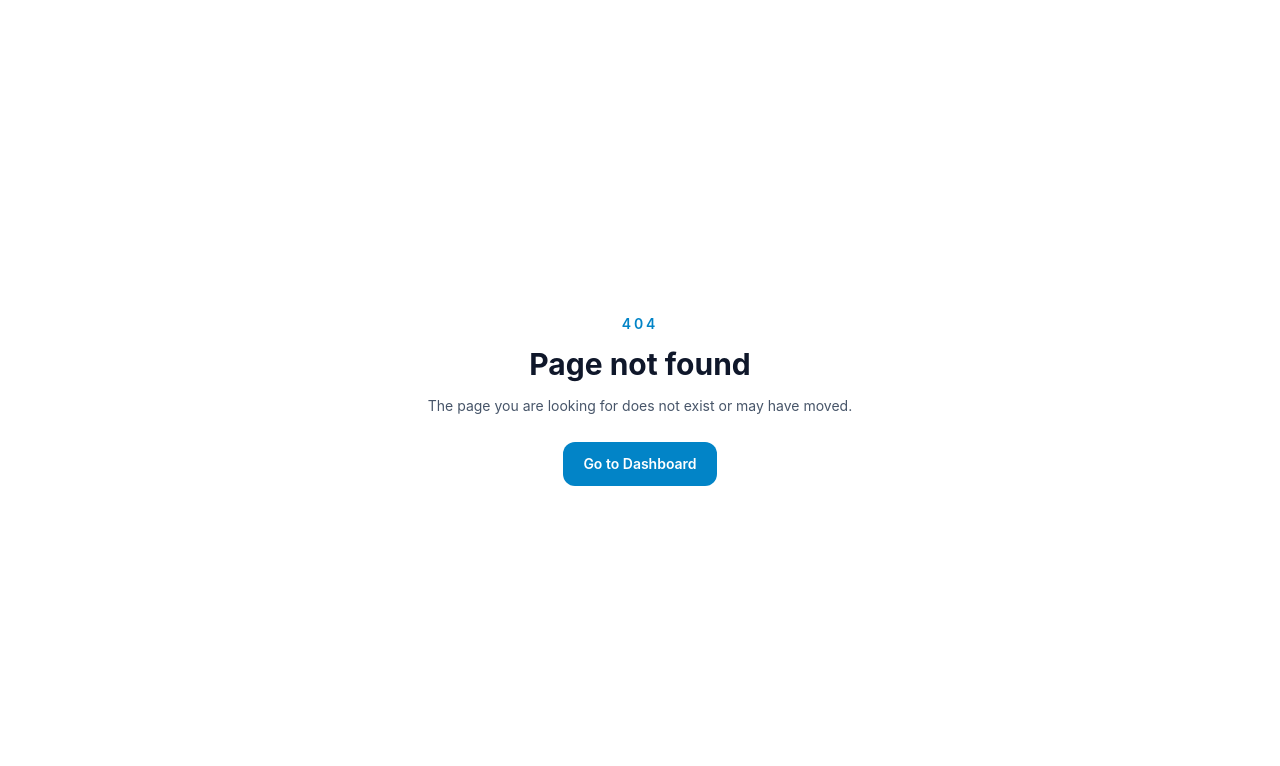
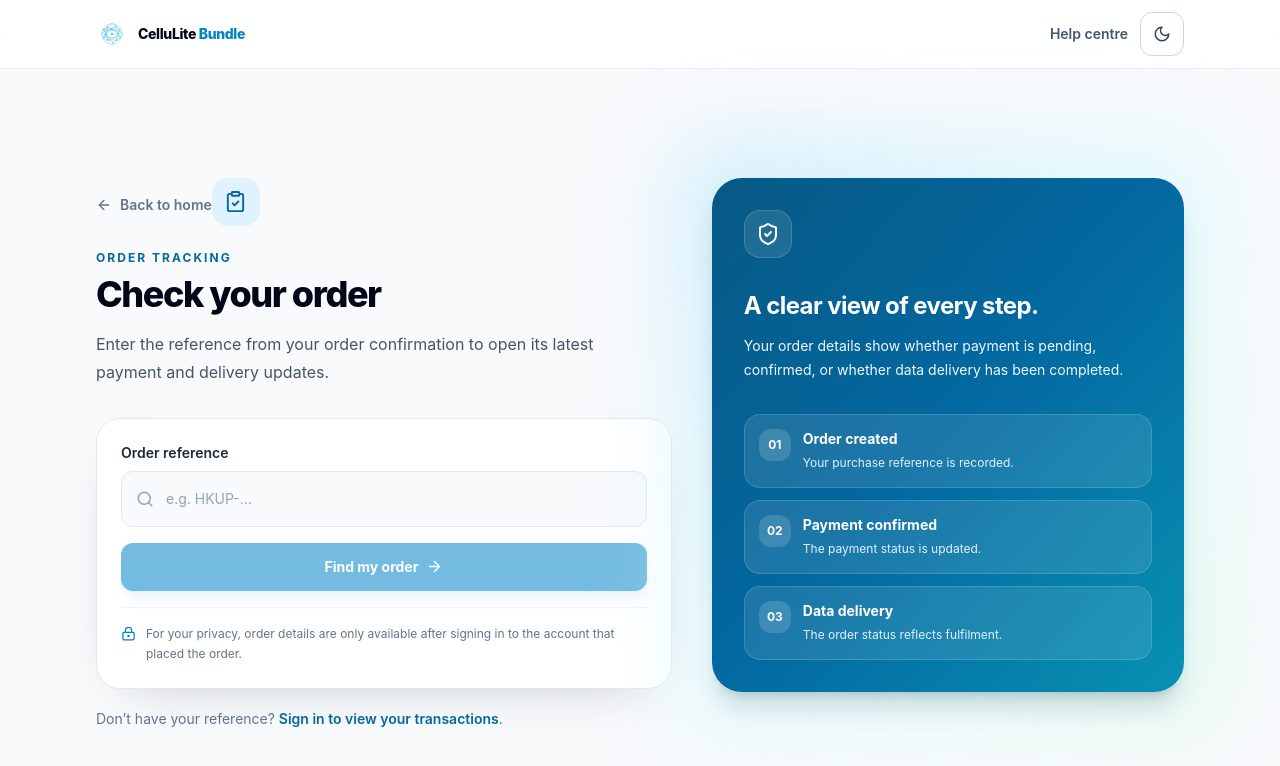
Before and after one commit to Serkel-Whally/Hkup, a Next.js app in the folder packages/frontend/: page /check-order in a window 1280 px wide. Before the commit this address had no page. Shown: the top 766 px of the page. Built offline with nearby package versions, Linux system fonts and the light colour scheme; no server answers.

Commit message:
Add secure order lookup page

```diff
--- /dev/null
+++ b/packages/frontend/app/check-order/page.tsx
@@ -0,0 +1,144 @@
+"use client";
+
+import Image from "next/image";
+import Link from "next/link";
+import { FormEvent, useEffect, useState } from "react";
+import { useRouter, useSearchParams } from "next/navigation";
+import { ArrowLeft, ArrowRight, ClipboardCheck, LockKeyhole, Search, ShieldCheck } from "lucide-react";
+import { ThemeToggle } from "../components/theme-toggle";
+import { authHeaders, clearAuthSession, getAuthSession } from "../lib/auth";
+
+function CheckOrderContent() {
+  const router = useRouter();
+  const searchParams = useSearchParams();
+  const [reference, setReference] = useState("");
+  const [loading, setLoading] = useState(false);
+  const [error, setError] = useState("");
+
+  useEffect(() => {
+    setReference(searchParams.get("reference") || "");
+  }, [searchParams]);
+
+  async function handleSubmit(event: FormEvent<HTMLFormElement>) {
+    event.preventDefault();
+    const orderReference = reference.trim().toUpperCase();
+    if (!orderReference) {
+      setError("Enter your order reference to continue.");
+      return;
+    }
+    if (orderReference.length > 100) {
+      setError("That order reference looks too long. Check it and try again.");
+      return;
+    }
+
+    if (!getAuthSession()?.token) {
+      router.push(`/login?next=${encodeURIComponent(`/check-order?reference=${orderReference}`)}`);
+      return;
+    }
+
+    setLoading(true);
+    setError("");
+    try {
+      const apiUrl = process.env.NEXT_PUBLIC_API_URL || "http://localhost:5000";
+      const response = await fetch(`${apiUrl}/api/orders/${encodeURIComponent(orderReference)}`, {
+        headers: authHeaders(),
+        cache: "no-store",
+      });
+      if (response.status === 401) {
+        clearAuthSession();
+        router.replace(`/login?next=${encodeURIComponent(`/check-order?reference=${orderReference}`)}`);
+        return;
+      }
+      if (response.status === 404) {
+        throw new Error("We couldn't find that order in this account. Check the reference or sign in with the account used to place the order.");
+      }
+      const data = await response.json().catch(() => ({}));
+      if (!response.ok) throw new Error(data.error || "We couldn't check this order right now. Please try again.");
+      router.push(`/transactions/${encodeURIComponent(data.orderId || orderReference)}`);
+    } catch (requestError) {
+      setError(requestError instanceof Error ? requestError.message : "We couldn't check this order right now. Please try again.");
+    } finally {
+      setLoading(false);
+    }
+  }
+
+  return (
+    <main className="min-h-screen bg-slate-50 text-slate-950 dark:bg-slate-950 dark:text-white">
+      <header className="border-b border-slate-200/80 bg-white/85 backdrop-blur-xl dark:border-slate-800 dark:bg-slate-950/85">
+        <div className="mx-auto flex h-[68px] max-w-6xl items-center justify-between px-4 sm:px-6 lg:px-8">
+          <Link href="/" className="inline-flex items-center gap-2.5 rounded-xl focus-visible:outline-none focus-visible:ring-2 focus-visible:ring-sky-500">
+            <Image src="/cellulite_logo_icon.svg" alt="" width={32} height={32} />
+            <span className="text-sm font-extrabold tracking-tight text-slate-950 dark:text-white">CelluLite <span className="text-sky-600 dark:text-cyan-400">Bundle</span></span>
+          </Link>
+          <div className="flex items-center gap-3">
+            <Link href="/support" className="hidden text-sm font-semibold text-slate-600 hover:text-sky-700 dark:text-slate-300 sm:inline">Help centre</Link>
+            <ThemeToggle />
+          </div>
+        </div>
+      </header>
+
+      <div className="mx-auto grid min-h-[calc(100vh-68px)] max-w-6xl items-center gap-10 px-4 py-10 sm:px-6 md:grid-cols-[minmax(0,1fr)_minmax(320px,0.82fr)] lg:px-8">
+        <section className="max-w-xl">
+          <Link href="/" className="inline-flex items-center gap-2 text-sm font-semibold text-slate-500 transition hover:text-sky-700 dark:text-slate-400 dark:hover:text-cyan-400">
+            <ArrowLeft size={16} /> Back to home
+          </Link>
+          <div className="mt-9 inline-flex h-12 w-12 items-center justify-center rounded-2xl bg-sky-100 text-sky-700 dark:bg-sky-950 dark:text-cyan-300">
+            <ClipboardCheck size={23} />
+          </div>
+          <p className="mt-6 text-xs font-bold uppercase tracking-[0.17em] text-sky-700 dark:text-cyan-400">Order tracking</p>
+          <h1 className="mt-2 text-3xl font-extrabold tracking-[-0.04em] text-slate-950 dark:text-white sm:text-4xl">Check your order</h1>
+          <p className="mt-4 max-w-lg text-base leading-7 text-slate-600 dark:text-slate-300">
+            Enter the reference from your order confirmation to open its latest payment and delivery updates.
+          </p>
+
+          <form onSubmit={handleSubmit} className="mt-8 rounded-[24px] border border-slate-200 bg-white p-5 shadow-[0_18px_55px_-35px_rgba(15,23,42,0.35)] dark:border-slate-800 dark:bg-slate-900 sm:p-6">
+            <label htmlFor="order-reference" className="block text-sm font-semibold text-slate-800 dark:text-slate-100">Order reference</label>
+            <div className="mt-2 flex min-h-14 items-center gap-3 rounded-xl border border-slate-200 bg-slate-50 px-3.5 transition focus-within:border-sky-400 focus-within:ring-4 focus-within:ring-sky-100 dark:border-slate-700 dark:bg-slate-950 dark:focus-within:ring-sky-950">
+              <Search size={18} className="shrink-0 text-slate-400" aria-hidden="true" />
+              <input id="order-reference" name="reference" autoComplete="off" autoCapitalize="characters" spellCheck={false} value={reference} onChange={(event) => { setReference(event.target.value); setError(""); }} placeholder="e.g. HKUP-…" maxLength={100} required className="min-w-0 flex-1 bg-transparent text-sm font-semibold tracking-wide text-slate-900 outline-none placeholder:font-normal placeholder:tracking-normal placeholder:text-slate-400 dark:text-white" />
+            </div>
+            {error ? <p className="mt-3 rounded-xl border border-rose-200 bg-rose-50 px-3 py-2.5 text-sm leading-5 text-rose-700 dark:border-rose-900/70 dark:bg-rose-950/40 dark:text-rose-300" role="alert">{error}</p> : null}
+            <button type="submit" disabled={loading || !reference.trim()} className="mt-4 inline-flex min-h-12 w-full items-center justify-center gap-2 rounded-xl bg-sky-600 px-5 text-sm font-bold text-white shadow-lg shadow-sky-600/15 transition hover:bg-sky-700 focus-visible:outline-none focus-visible:ring-2 focus-visible:ring-sky-500 focus-visible:ring-offset-2 disabled:cursor-not-allowed disabled:opacity-55 dark:focus-visible:ring-offset-slate-900">
+              {loading ? "Checking order…" : "Find my order"} {!loading ? <ArrowRight size={17} /> : null}
+            </button>
+            <div className="mt-4 flex items-start gap-2.5 border-t border-slate-100 pt-4 text-xs leading-5 text-slate-500 dark:border-slate-800 dark:text-slate-400">
+              <LockKeyhole size={15} className="mt-0.5 shrink-0 text-sky-600 dark:text-cyan-400" />
+              <span>For your privacy, order details are only available after signing in to the account that placed the order.</span>
+            </div>
+          </form>
+
+          <p className="mt-5 text-sm text-slate-500 dark:text-slate-400">
+            Don’t have your reference? <Link href="/login?next=%2Ftransactions" className="font-semibold text-sky-700 hover:underline dark:text-cyan-400">Sign in to view your transactions</Link>.
+          </p>
+        </section>
+
+        <aside className="relative hidden md:block">
+          <div className="absolute -inset-8 rounded-[40px] bg-gradient-to-br from-sky-200/70 via-cyan-100/50 to-emerald-100/60 blur-2xl dark:from-sky-900/30 dark:via-cyan-900/20 dark:to-emerald-900/20" />
+          <div className="relative overflow-hidden rounded-[30px] bg-gradient-to-br from-sky-800 via-sky-700 to-cyan-600 p-8 text-white shadow-xl shadow-sky-950/15">
+            <div className="flex h-12 w-12 items-center justify-center rounded-2xl border border-white/15 bg-white/10"><ShieldCheck size={24} /></div>
+            <h2 className="mt-8 text-2xl font-bold tracking-tight">A clear view of every step.</h2>
+            <p className="mt-3 text-sm leading-6 text-sky-50">Your order details show whether payment is pending, confirmed, or whether data delivery has been completed.</p>
+            <div className="mt-8 space-y-3">
+              {[
+                ["01", "Order created", "Your purchase reference is recorded."],
+                ["02", "Payment confirmed", "The payment status is updated."],
+                ["03", "Data delivery", "The order status reflects fulfilment."],
+              ].map(([number, title, detail]) => (
+                <div key={number} className="flex items-start gap-3 rounded-2xl border border-white/15 bg-white/10 p-3.5">
+                  <span className="flex h-8 w-8 shrink-0 items-center justify-center rounded-xl bg-white/15 text-xs font-bold">{number}</span>
+                  <span><span className="block text-sm font-bold">{title}</span><span className="mt-1 block text-xs leading-5 text-sky-100">{detail}</span></span>
+                </div>
+              ))}
+            </div>
+          </div>
+        </aside>
+      </div>
+    </main>
+  );
+}
+
+export default function CheckOrderPage() {
+  return (
+    <CheckOrderContent />
+  );
+}
```
